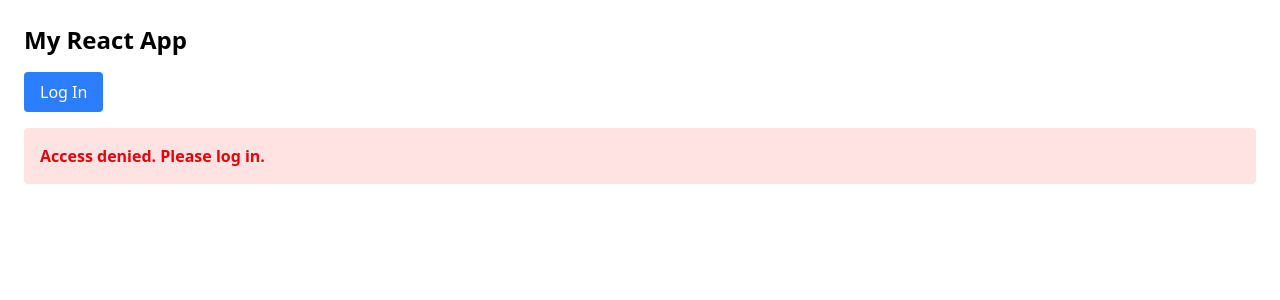
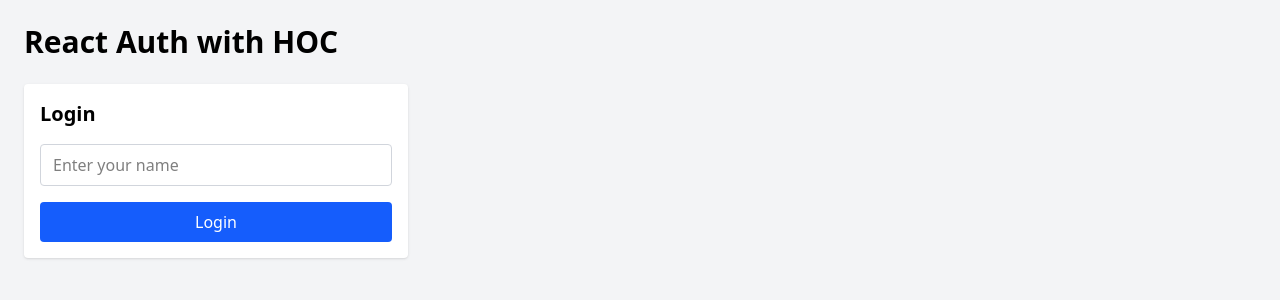
Before and after one commit to NasirSultan/React-Components, a React (Vite) app: page / in a window 1280 px wide. Shown: the top 300 px of the page. Built offline with nearby package versions, Linux system fonts and the light colour scheme.

Commit message:
update with hoc concept

```diff
--- a/src/App.jsx
+++ b/src/App.jsx
@@ -1,33 +1,34 @@
-// src/App.js
 import React, { useState } from 'react';
+import Login from './components/withLogger';
 import Dashboard from './components/Dashboard';
 import withAuth from './components/withAuth';
 
 const ProtectedDashboard = withAuth(Dashboard);
 
 function App() {
-  const [loggedInUser, setLoggedInUser] = useState(null);
+  const [user, setUser] = useState(null);
 
-  const toggleLogin = () => {
-    if (loggedInUser) {
-      setLoggedInUser(null); // Log out
-    } else {
-      setLoggedInUser({ name: 'John Doe' }); // Log in
-    }
-  };
+  const handleLogout = () => setUser(null);
+  const handleLogin = (userObj) => setUser(userObj);
 
   return (
-    <div className="p-6 font-sans">
-      <h1 className="text-2xl font-bold mb-4">My React App</h1>
+    <div className="min-h-screen p-6 bg-gray-100 space-y-6 font-sans">
+      <h1 className="text-3xl font-bold">React Auth with HOC</h1>
 
-      <button
-        className="mb-4 px-4 py-2 bg-blue-500 text-white rounded hover:bg-blue-600"
-        onClick={toggleLogin}
-      >
-        {loggedInUser ? 'Log Out' : 'Log In'}
-      </button>
+      {user ? (
+        <div className="space-y-4">
+          <button
+            onClick={handleLogout}
+            className="px-4 py-2 bg-red-600 text-white rounded hover:bg-red-700"
+          >
+            Log Out
+          </button>
 
-      <ProtectedDashboard user={loggedInUser} />
+          <ProtectedDashboard user={user} />
+        </div>
+      ) : (
+        <Login onLogin={handleLogin} />
+      )}
     </div>
   );
 }
--- a/src/components/Dashboard.jsx
+++ b/src/components/Dashboard.jsx
@@ -1,11 +1,12 @@
-// src/components/Dashboard.js
 import React from 'react';
 
 const Dashboard = ({ user }) => {
   return (
-    <div className="p-4 bg-green-100 rounded">
-      <h2 className="text-xl font-bold">Dashboard</h2>
-      <p>Welcome, {user.name}!</p>
+    <div className="p-4 bg-green-100 rounded shadow space-y-4">
+      <h2 className="text-2xl font-bold text-green-800">Dashboard</h2>
+      <p className="text-lg">
+        Welcome, <span className="font-semibold">{user.name}</span>!
+      </p>
     </div>
   );
 };
--- a/src/components/withAuth.jsx
+++ b/src/components/withAuth.jsx
@@ -1,6 +1,6 @@
-// src/components/withAuth.js
 import React from 'react';
 
+// HOC to protect a component by checking for a valid user
 const withAuth = (WrappedComponent) => {
   return function AuthWrapper(props) {
     if (!props.user) {
--- /dev/null
+++ b/src/components/withLogger.jsx
@@ -0,0 +1,34 @@
+import React, { useState } from 'react';
+
+const Login = ({ onLogin }) => {
+  const [name, setName] = useState('');
+
+  const handleSubmit = (e) => {
+    e.preventDefault();
+    if (name.trim()) {
+      onLogin({ name });
+      setName('');
+    }
+  };
+
+  return (
+    <form onSubmit={handleSubmit} className="bg-white p-4 rounded shadow w-full max-w-sm space-y-4">
+      <h2 className="text-xl font-semibold">Login</h2>
+      <input
+        type="text"
+        className="w-full px-3 py-2 border border-gray-300 rounded"
+        placeholder="Enter your name"
+        value={name}
+        onChange={(e) => setName(e.target.value)}
+      />
+      <button
+        type="submit"
+        className="w-full bg-blue-600 text-white py-2 px-4 rounded hover:bg-blue-700"
+      >
+        Login
+      </button>
+    </form>
+  );
+};
+
+export default Login;
```
